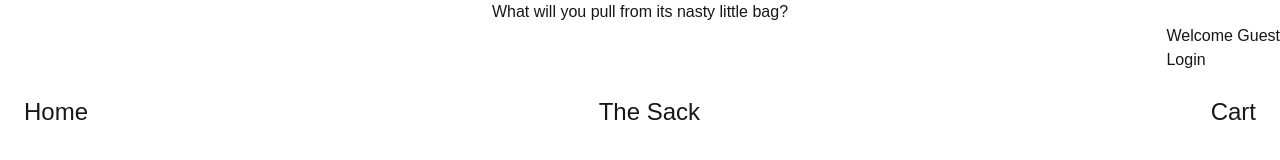
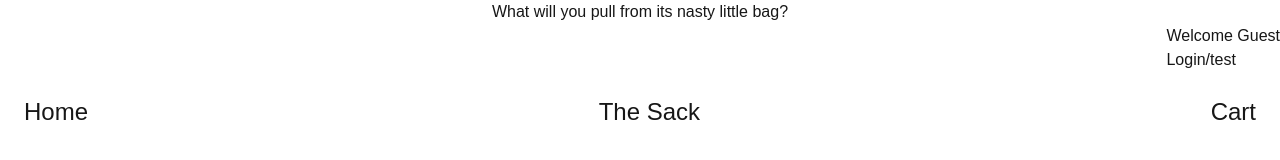
Before and after one commit to zinc-saucier/GoblinStuff, a Next.js app: page / in a window 1280 px wide. Shown: the top 160 px of the page. Built offline with nearby package versions, Linux system fonts and the light colour scheme.

Commit message:
small test

```diff
--- a/app/components/header.tsx
+++ b/app/components/header.tsx
@@ -21,7 +21,7 @@ export default function Header() {
             />}</p>
           </div>
           <div>
-            {!isLoggedin && <p><Link href="/login">Login</Link></p>}
+            {!isLoggedin && <p><Link href="/login">Login/test</Link></p>}
             </div>
           </div>
           <div>
```
